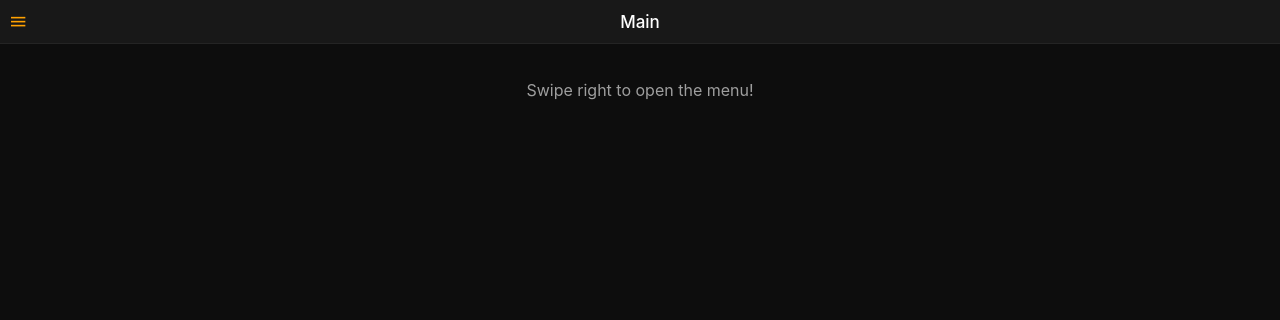
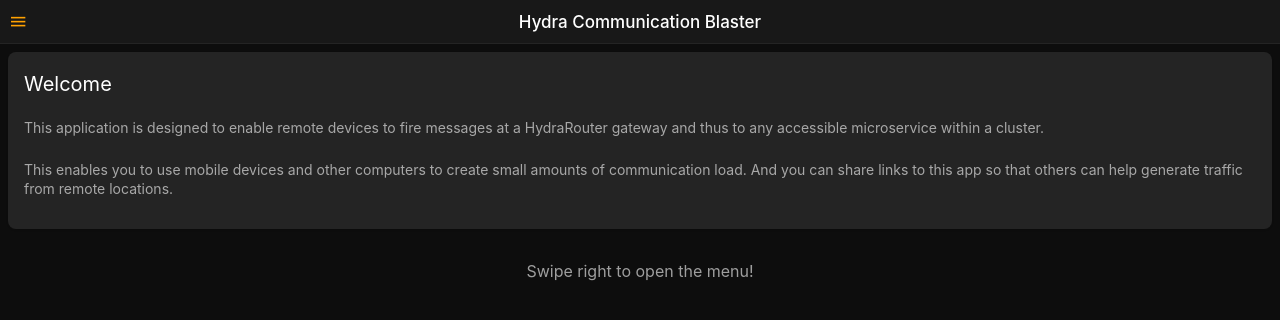
Before and after one commit to pnxtech/hydra-blaster-svcs, a website: page public/index.html in a window 1280 px wide. Drawn offline with Linux system fonts and the light colour scheme.

Commit message:
continued iteration on webapp

```diff
--- /dev/null
+++ b/public/css/index.css
@@ -0,0 +1,15 @@
+#home_intro {
+  opacity: 0.6;
+  padding-top: 0.5rem;
+}
+
+#home_swipeText {
+  text-align: center;
+  opacity: 0.6;
+  padding-top: 1rem;
+}
+
+#about_intro {
+  opacity: 0.6;
+  padding-top: 0.5rem;
+}
--- a/public/index.html
+++ b/public/index.html
@@ -4,7 +4,6 @@
 <head>
   <meta charset="UTF-8">
   <title>Hydra Blaster</title>
-
   <meta name="viewport" content="initial-scale=1, width=device-width, viewport-fit=cover">
 
   <!-- <link rel="stylesheet" href="https://cdnjs.cloudflare.com/ajax/libs/onsen/2.10.6/css/onsenui.css">
@@ -13,8 +12,8 @@
 
   <link rel="stylesheet" href="css/onsenui.css">
   <link rel="stylesheet" href="css/dark-onsen-css-components.min.css">
+  <link rel="stylesheet" href="css/index.css">
   <script type="text/javascript" src="js/onsenui.min.js"></script>
-
 </head>
 
 <body>
@@ -46,10 +45,23 @@
           </ons-toolbar-button>
         </div>
         <div class="center">
-          Main
+          Hydra Communication Blaster
         </div>
       </ons-toolbar>
-      <p style="text-align: center; opacity: 0.6; padding-top: 20px;">
+      <ons-card>
+        <div class="title">
+          Welcome
+        </div>
+        <div class="content">
+          <p id="home_intro">
+            This application is designed to enable remote devices to fire messages at a HydraRouter gateway and thus to any accessible microservice within a cluster.
+          </p>
+          <p id="home_intro">
+            This enables you to use mobile devices and other computers to create small amounts of communication load.  And you can share links to this app so that others can help generate traffic from remote locations.
+          </p>
+        </div>
+      </ons-card>
+      <p id="home_swipeText">
         Swipe right to open the menu!
       </p>
     </ons-page>
@@ -82,6 +94,19 @@
           About
         </div>
       </ons-toolbar>
+      <ons-card>
+        <div class="title">
+          Hydra Blaster
+        </div>
+        <div class="content">
+          <p id="about_intro">
+            version: 1.0.0
+          </p>
+          <p id="about_intro">
+
+          </p>
+        </div>
+      </ons-card>
     </ons-page>
   </template>
   <script type="text/javascript" src="js/index.js"></script>
```
